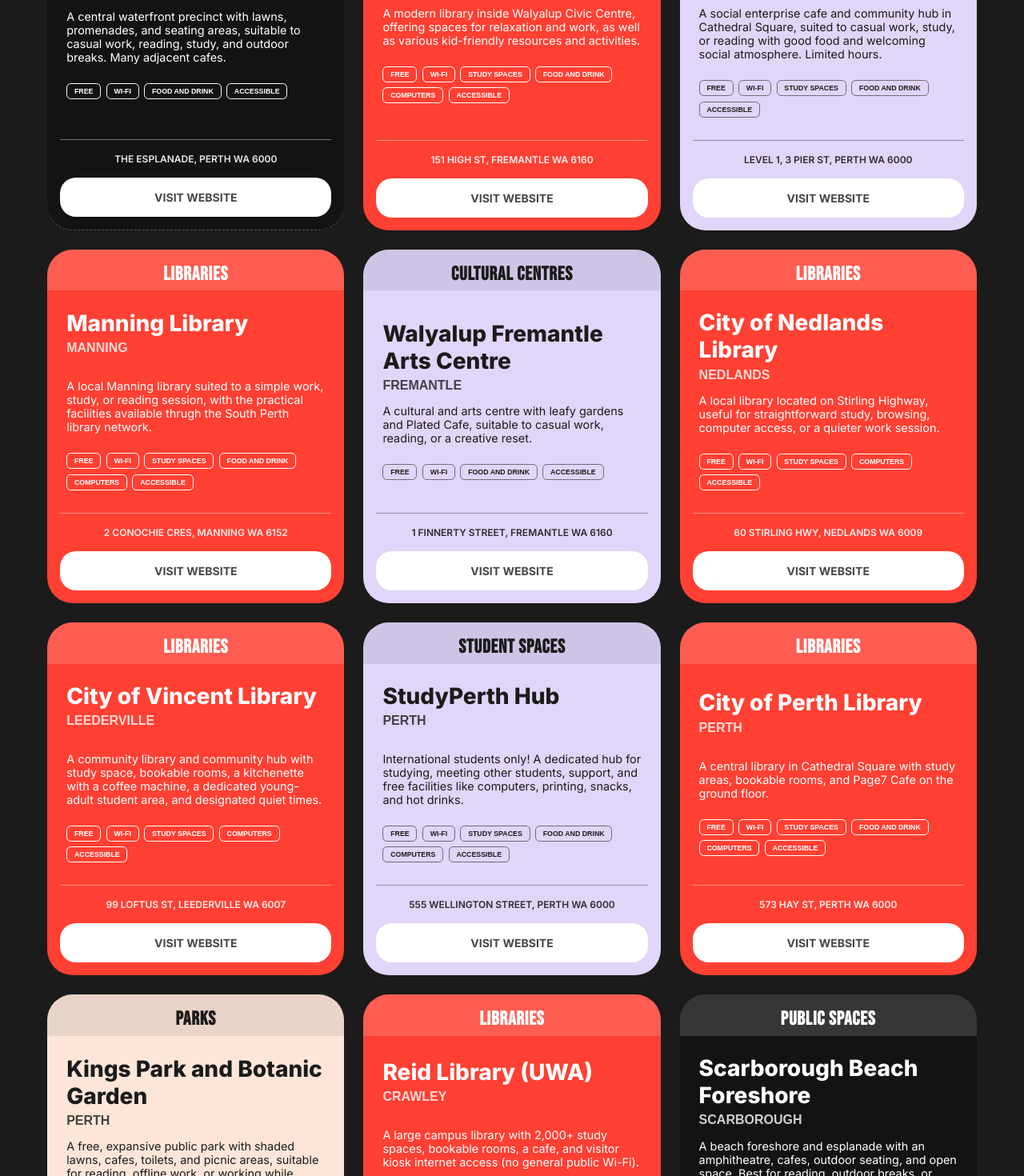
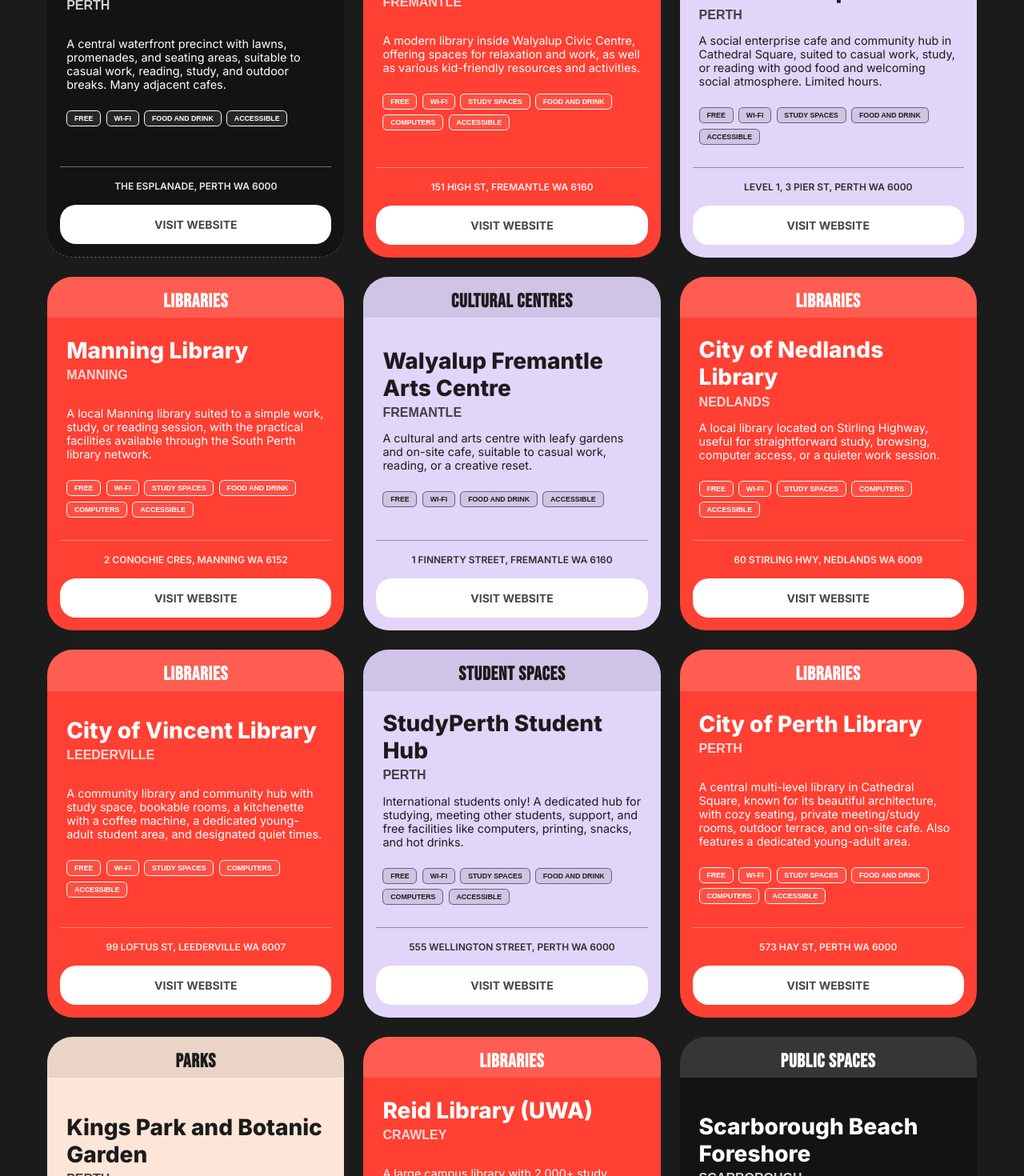
Before and after one commit to aliciabuelow/perth-workfriendly-app, a React (Vite) app in the folder react-app/: page / in a window 1280 px wide. Shown: the part 1260-2730 px from the top of the page at 80% size. Built offline with nearby package versions, Linux system fonts and the light colour scheme.

Commit message:
Update spots data, spot card UI tweak

```diff
--- a/react-app/src/data/spots.js
+++ b/react-app/src/data/spots.js
@@ -8,7 +8,7 @@
         website: "https://slwa.wa.gov.au/",
         tags: ["free", "wi-fi", "study spaces", "food and drink", "computers", "accessible"],
         bestFor: ["focused work", "study", "reading"],
-        notes: "A large multi-level library within the Perth Cultural Centre, with dedicated areas for study, reading, research, and access to WA collections."
+        notes: "A large multi-level library within the Perth Cultural Centre, with separated areas for study, reading, and research. Features include extensive research resources, plenty of power points, bookable rooms, on-site cafe, and a dedicated WACE study space."
     },
     {
         id: 2,
@@ -74,7 +74,7 @@
         website: "https://www.southperth.wa.gov.au/libraries",
         tags: ["free", "wi-fi", "study spaces", "food and drink", "computers", "accessible"],
         bestFor: ["focused work", "study", "reading"],
-        notes: "A local Manning library suited to a simple work, study, or reading session, with the practical facilities available thrugh the South Perth library network."
+        notes: "A local Manning library suited to a simple work, study, or reading session, with the practical facilities available through the South Perth library network."
     },
     {
         id: 8,
@@ -85,7 +85,7 @@
         website: "https://wfac.org.au/",
         tags: ["free", "wi-fi", "food and drink", "accessible"],
         bestFor: ["casual work", "study", "reading"],
-        notes: "A cultural and arts centre with leafy gardens and Plated Cafe, suitable to casual work, reading, or a creative reset."
+        notes: "A cultural and arts centre with leafy gardens and on-site cafe, suitable to casual work, reading, or a creative reset."
     },
     {
         id: 9,
@@ -111,7 +111,7 @@
     },
     {
         id: 11,
-        name: "StudyPerth Hub",
+        name: "StudyPerth Student Hub",
         suburb: "Perth",
         type: "Student Spaces",
         address: "555 Wellington Street, Perth WA 6000",
@@ -129,7 +129,7 @@
         website: "https://perth.wa.gov.au/community/community-services-and-facilities/city-of-perth-library",
         tags: ["free", "wi-fi", "study spaces", "food and drink", "computers", "accessible"],
         bestFor: ["focused work", "study", "reading"],
-        notes: "A central library in Cathedral Square with study areas, bookable rooms, and Page7 Cafe on the ground floor."
+        notes: "A central multi-level library in Cathedral Square, known for its beautiful architecture, with cozy seating, private meeting/study rooms, outdoor terrace, and on-site cafe. Also features a dedicated young-adult area."
     },
     {
         id: 13,
@@ -151,7 +151,7 @@
         website: "https://www.uwa.edu.au/facilities/reid-library",
         tags: ["free", "study spaces", "food and drink", "computers", "accessible"],
         bestFor: ["focused work", "study", "reading"],
-        notes: "A large campus library with 2,000+ study spaces, bookable rooms, a cafe, and visitor kiosk internet access (no general public Wi-Fi)."
+        notes: "A large campus library with 2,000+ study spaces, bookable rooms, a cafe, and visitor kiosk internet access (no general public Wi-Fi). Dedicated postgraduate study area, outdoor study spaces, and comfy lounge seating available."
     },
     {
         id: 15,
@@ -195,7 +195,7 @@
         website: "https://www.fremantle.wa.gov.au/services-and-support/city-facilities/esplanade-park/",
         tags: ["free", "wi-fi", "accessible"],
         bestFor: ["casual work", "study", "reading"],
-        notes: "A harbourfront public park with shaded seating, toilets, and lots of open space. Good option for reading, offline work, and group discussion."
+        notes: "A harbourfront public park with shaded seating, toilets, and lots of open space. Good option for reading, offline work, and group discussion. Various food and drink options in the vicinity."
     },
     {
         id: 19,
@@ -217,7 +217,7 @@
         website: "https://www.belmont.wa.gov.au/discover/places-to-go/ruth-faulkner-library-and-belmont-museum",
         tags: ["free", "wi-fi", "study spaces", "food and drink", "computers", "accessible"],
         bestFor: ["focused work", "study", "reading"],
-        notes: "A two-level library inside Belmont Hub, with study spaces, power points, bookable rooms, and 8 Yolks Cafe in the same community center."
+        notes: "A two-level library inside Belmont Hub, with study spaces, power points, bookable rooms, and cafe within the centre."
     },
     {
         id: 21,
--- a/react-app/src/styles/SpotCard.css
+++ b/react-app/src/styles/SpotCard.css
@@ -108,7 +108,7 @@
 
 .card-body .spot-tag {
     appearance: none;
-    background: none;
+    background: rgba(255, 255, 255, 0.08);
     border: 0.75px solid currentColor;
     border-radius: 0.35rem;
     padding: 0.25rem 0.55rem;
@@ -121,6 +121,7 @@
 
 :is(.parks, .community-hubs, .cultural-centres, .student-spaces) .spot-tag {
     border: 1px solid rgba(0, 0, 0, 0.5);
+    background: rgba(0, 0, 0, 0.08)
 }
 
 .spot-tag:hover {
```
